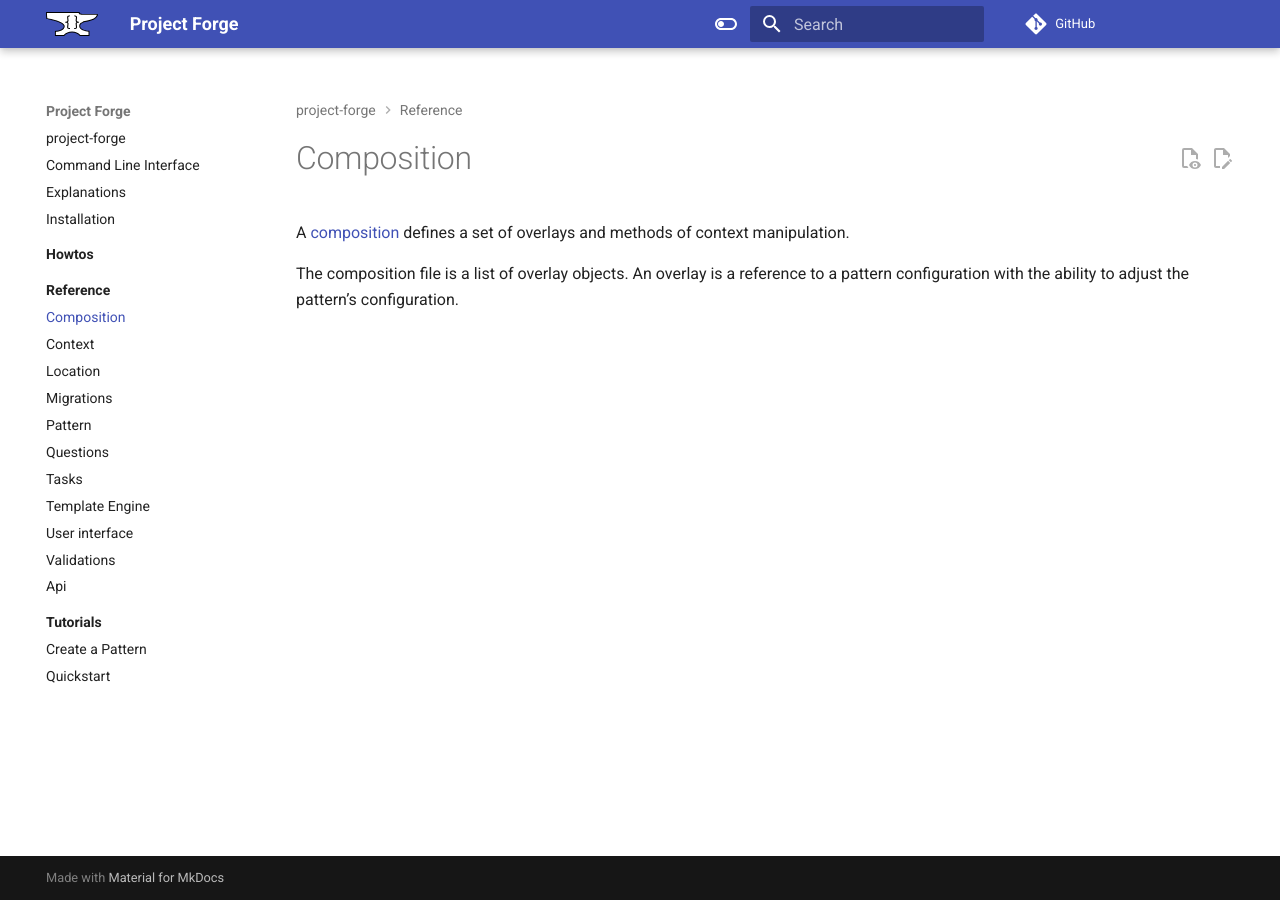
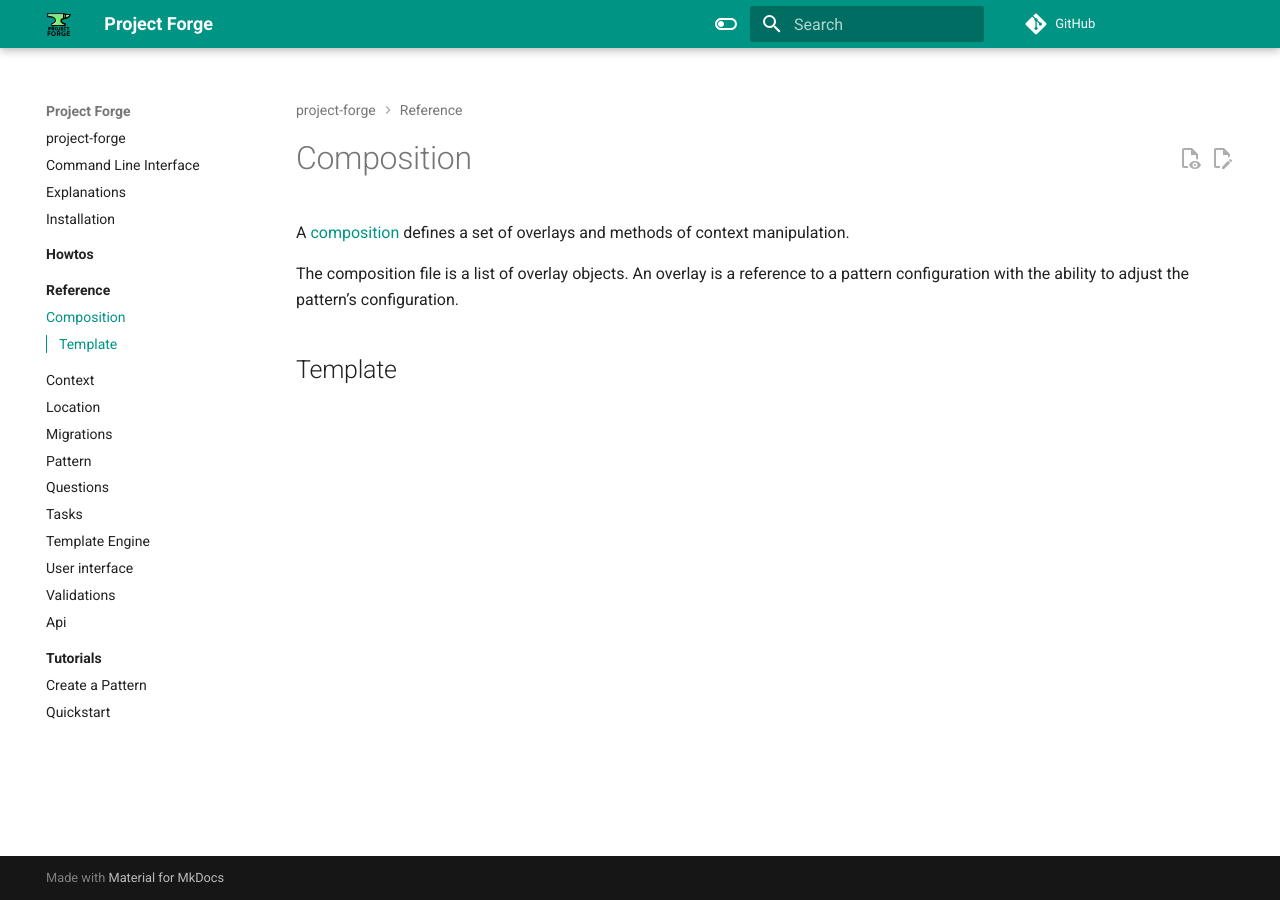
Before and after one commit to callowayproject/project-forge, an MkDocs documentation site: the page built from docs/reference/composition.md, in a window 1280 px wide. Built offline with MkDocs 1.6.1 and Material for MkDocs 9.7.7, drawn with Linux system fonts in a browser that asks for light colours; comment, search, counter and statistics services are not loaded.

Commit message:
Add new assets for branding and web app support
Added dark and light logos, updated the favicon, and included a web app manifest file to support Progressive Web App features. These changes enhance branding consistency and improve app usability across platforms.

```diff
--- a/docs/reference/composition.md
+++ b/docs/reference/composition.md
@@ -6,3 +6,5 @@
 The composition file is a list of overlay objects.
 An overlay is a reference to a pattern configuration with the ability
 to adjust the pattern's configuration.
+
+## Template
--- a/mkdocs.yml
+++ b/mkdocs.yml
@@ -19,6 +19,7 @@
   palette:
     - media: "(prefers-color-scheme: light)"
       scheme: default
+      primary: teal
       toggle:
         icon: material/toggle-switch-off-outline
         name: Switch to dark mode
```
Also changed, not shown: docs/assets/apple-touch-icon.png, docs/assets/favicon-96x96.png (added), docs/assets/favicon.ico, docs/assets/favicon.svg, docs/assets/logo-dark.svg (added), docs/assets/logo-light.svg (added), docs/assets/logo.svg, docs/assets/site.webmanifest (added), docs/assets/web-app-manifest-192x192.png (added), docs/assets/web-app-manifest-512x512.png (added), 2 other files.
